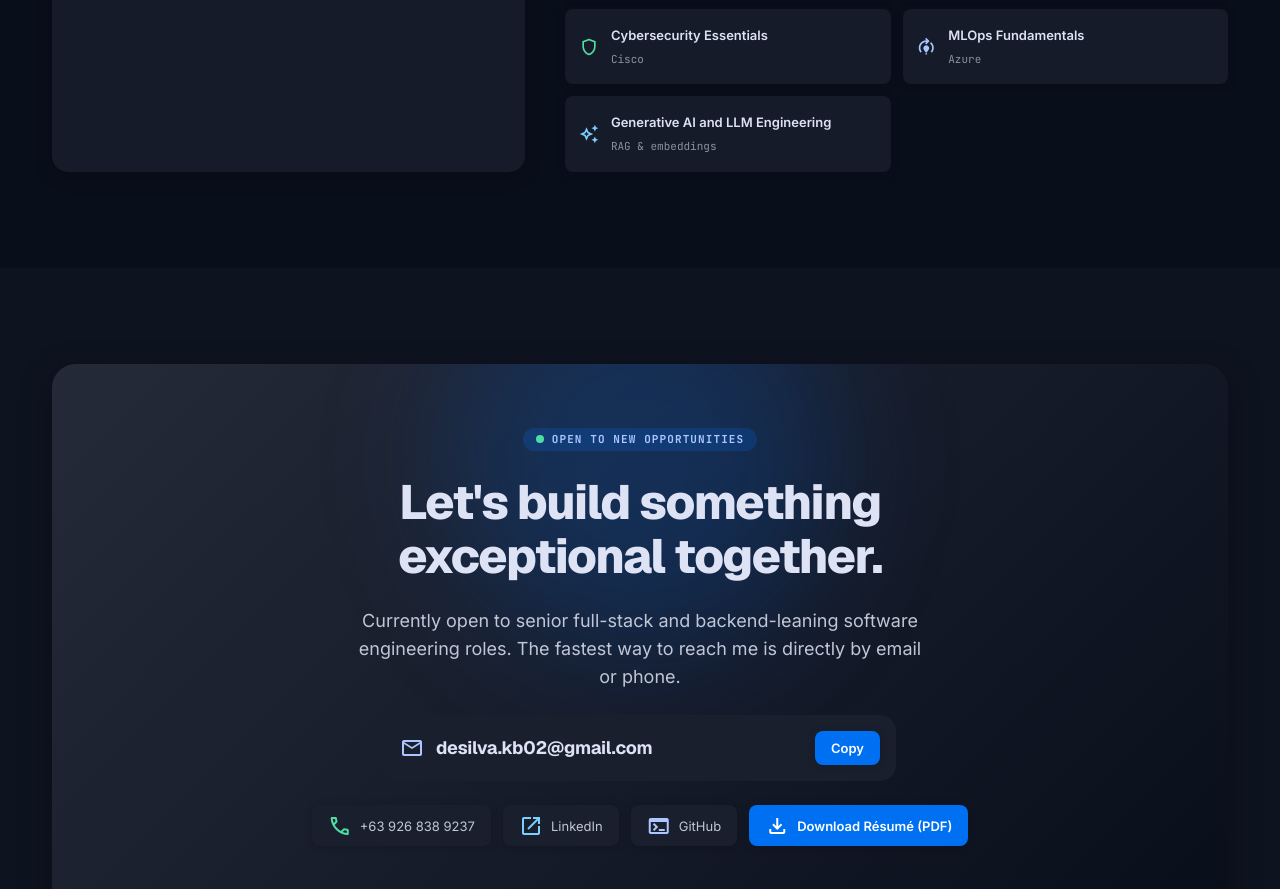
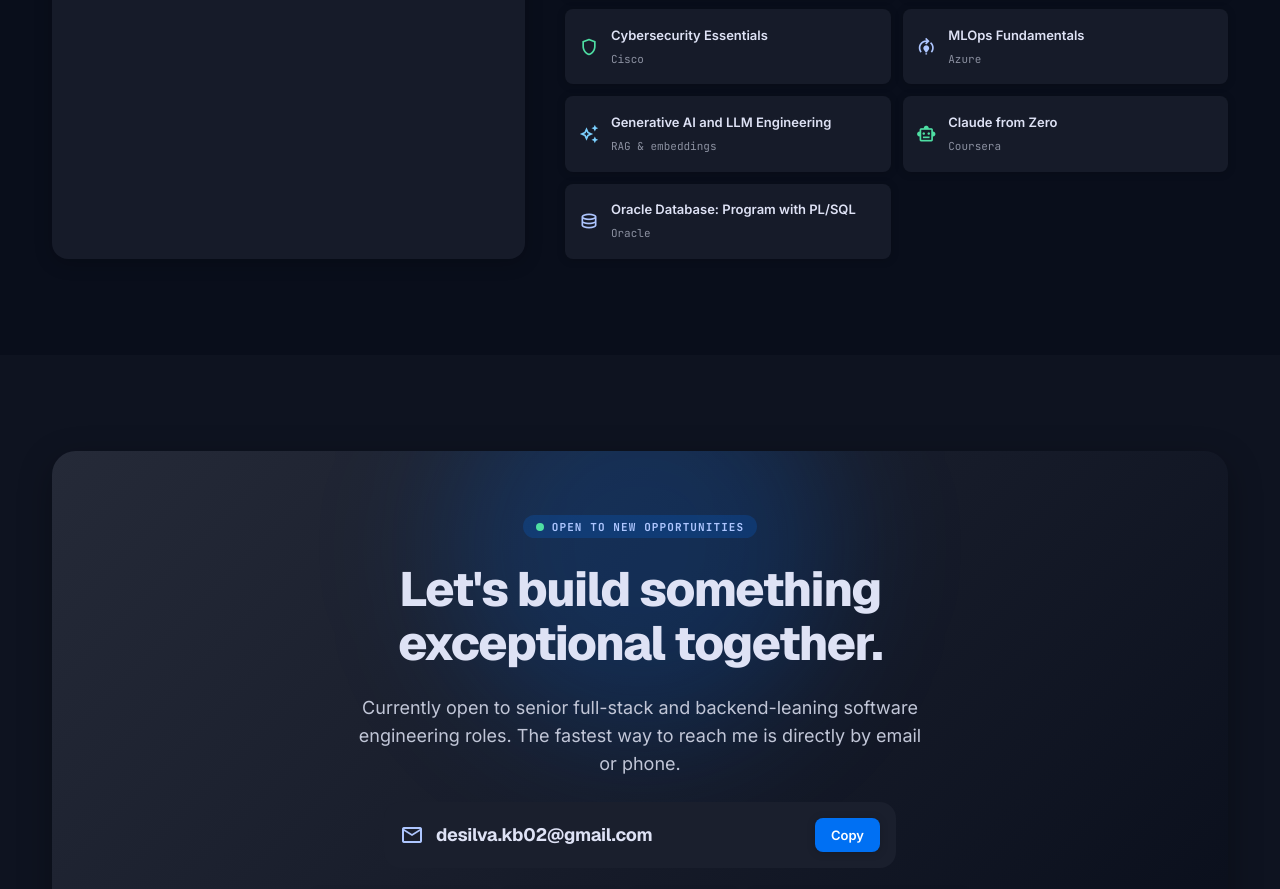
Before and after one commit to kaiserz02/kaiserz02.github.io, a plain HTML site: page index.html in a window 1280 px wide. Shown: the part 9483-10372 px from the top of the page. Drawn offline with nearby package versions, Linux system fonts and the light colour scheme.

Commit message:
Add Claude from Zero (Coursera) and Oracle PL/SQL certifications
Co-Authored-By: Claude Opus 5 <noreply@anthropic.com>

```diff
--- a/index.html
+++ b/index.html
@@ -959,6 +959,8 @@
               <div class="cert"><span class="material-symbols-outlined c-tertiary" aria-hidden="true">shield</span><span><span class="t">Cybersecurity Essentials</span><span class="s">Cisco</span></span></div>
               <div class="cert"><span class="material-symbols-outlined c-primary" aria-hidden="true">model_training</span><span><span class="t">MLOps Fundamentals</span><span class="s">Azure</span></span></div>
               <div class="cert"><span class="material-symbols-outlined c-secondary" aria-hidden="true">auto_awesome</span><span><span class="t">Generative AI and LLM Engineering</span><span class="s">RAG &amp; embeddings</span></span></div>
+              <div class="cert"><span class="material-symbols-outlined c-tertiary" aria-hidden="true">smart_toy</span><span><span class="t">Claude from Zero</span><span class="s">Coursera</span></span></div>
+              <div class="cert"><span class="material-symbols-outlined c-primary" aria-hidden="true">database</span><span><span class="t">Oracle Database: Program with PL/SQL</span><span class="s">Oracle</span></span></div>
             </div>
           </div>
         </div>
```
